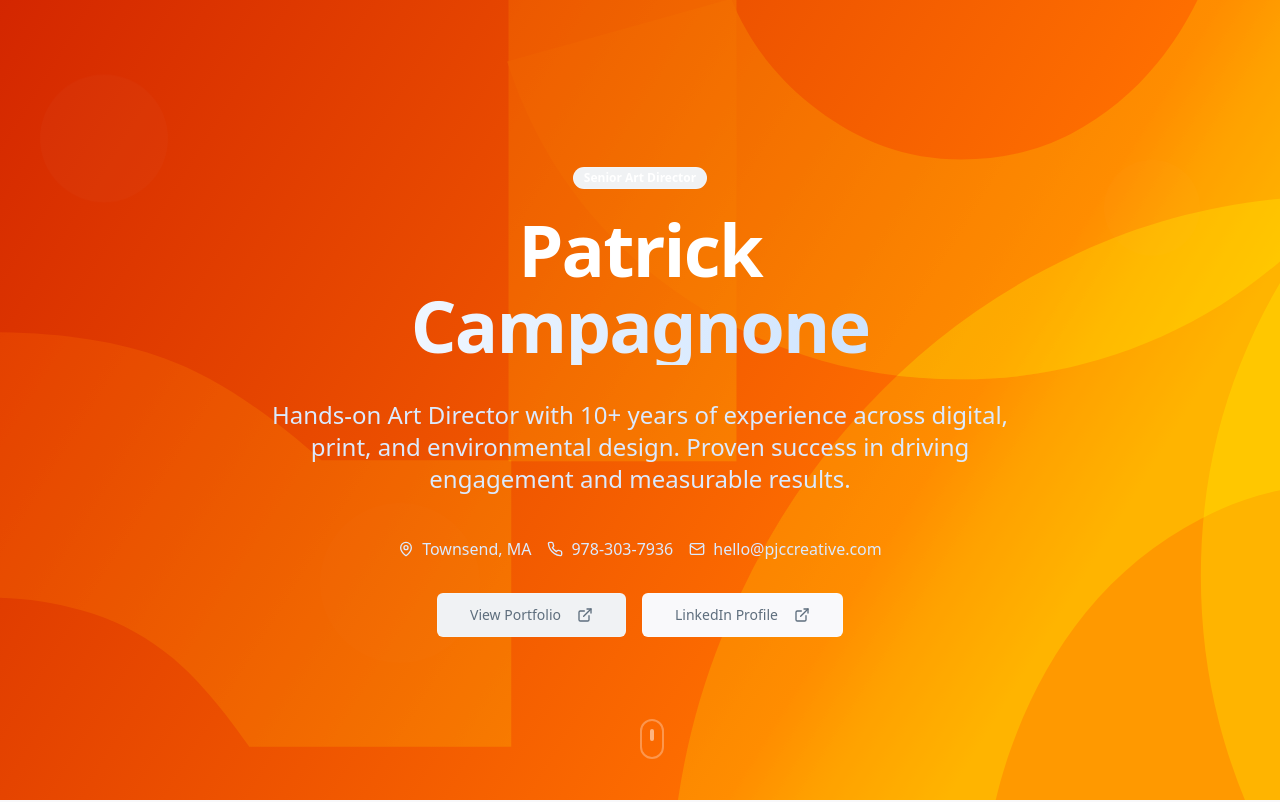
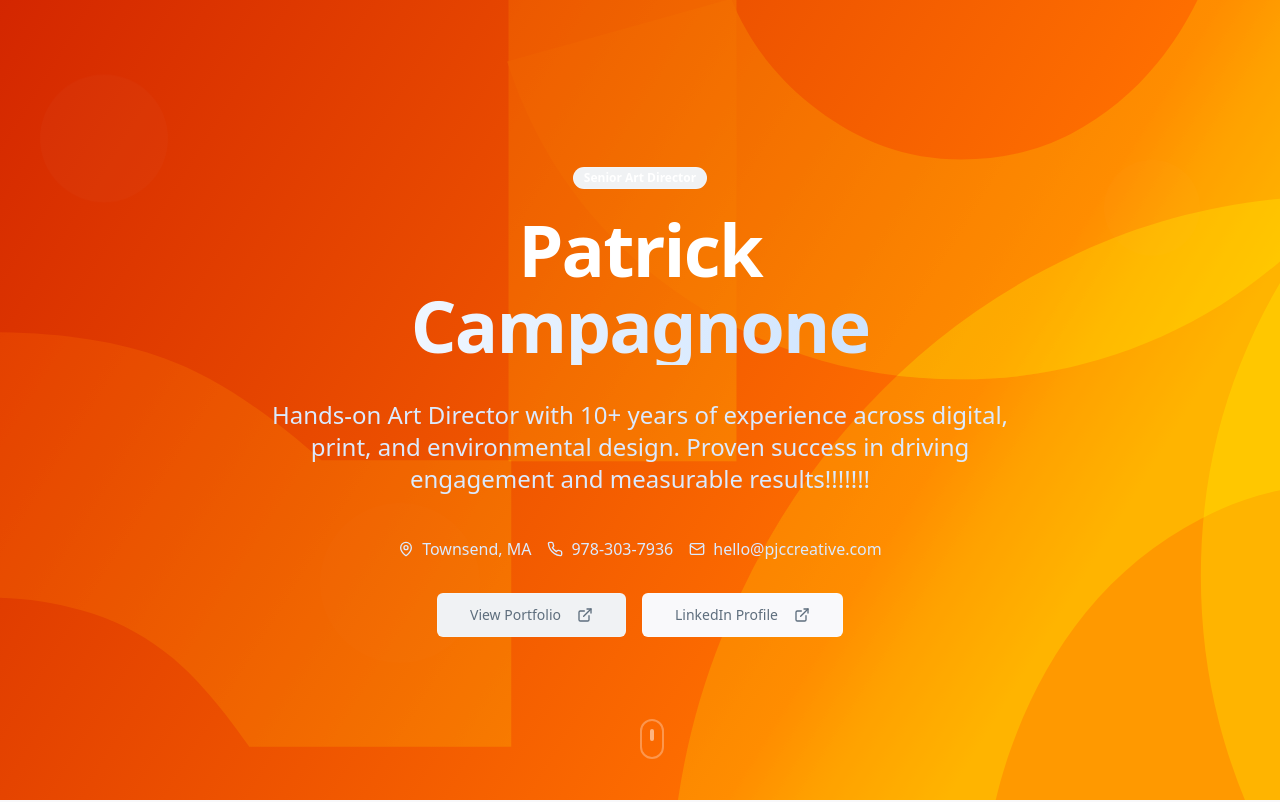
Before and after one commit to PJCCreative/pdf-to-portfoly, a React (Vite) app: page / in a window 1280 px wide. Shown: the top 802 px of the page. Built offline with nearby package versions, Linux system fonts and the light colour scheme; the HTML template or start-up script is replaced by a standard one; a web font is replaced by a local one.

Commit message:
Visual edit in Lovable

```diff
--- a/src/components/Hero.tsx
+++ b/src/components/Hero.tsx
@@ -46,10 +46,7 @@ export const Hero = () => {
               </span>
             </h1>
 
-            <p className="text-xl md:text-2xl mb-8 text-blue-100 leading-relaxed max-w-3xl mx-auto py-[10px]">
-              Hands-on Art Director with 10+ years of experience across digital, print, and environmental design.
-              Proven success in driving engagement and measurable results.
-            </p>
+            <p className="text-xl md:text-2xl mb-8 text-blue-100 leading-relaxed max-w-3xl mx-auto py-[10px]">Hands-on Art Director with 10+ years of experience across digital, print, and environmental design. Proven success in driving engagement and measurable results!!!!!!!</p>
 
             <div className="flex flex-wrap gap-4 justify-center mb-8 text-blue-100">
               <div className="flex items-center gap-2">
```
